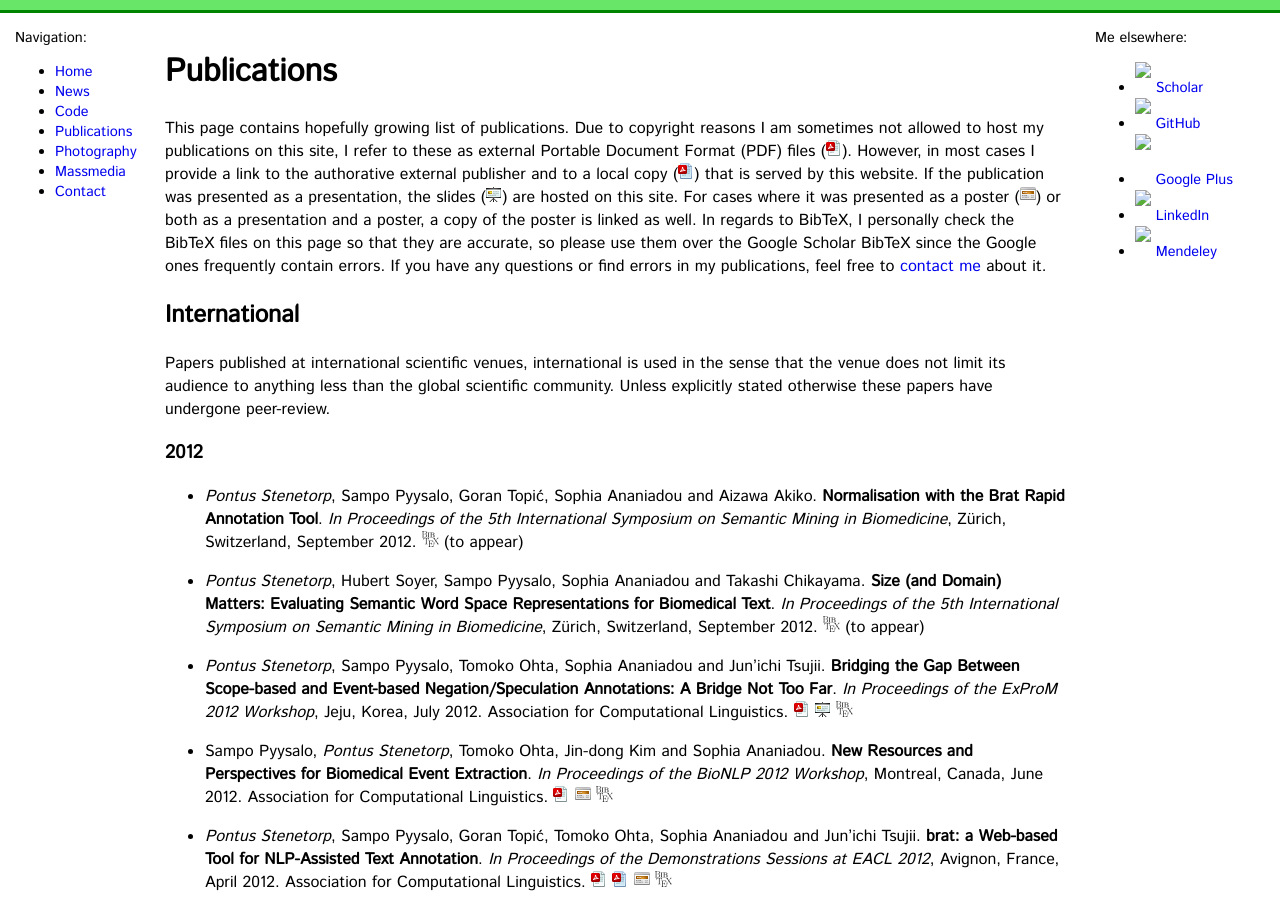
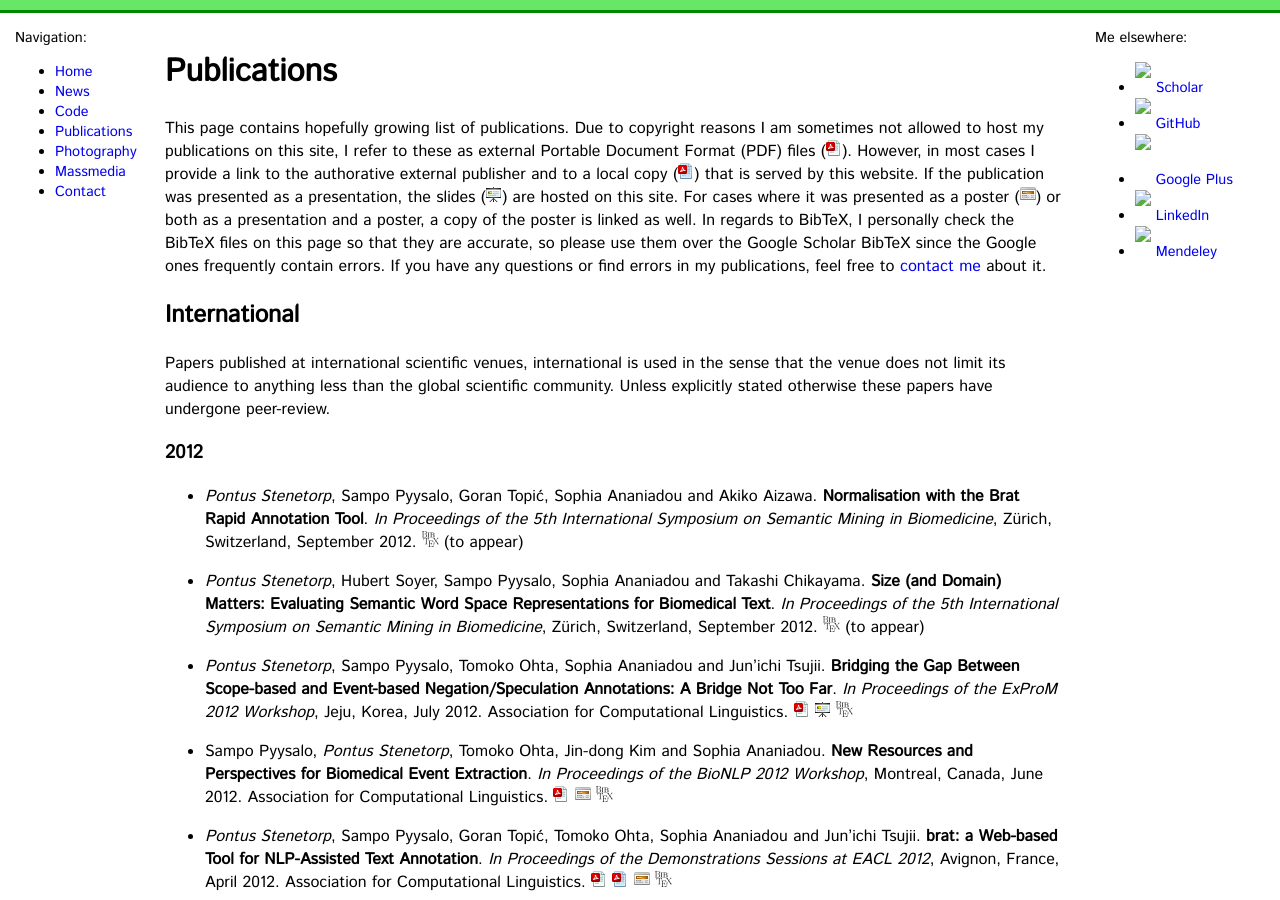
Before and after one commit to gbouchar/ninjin.github.io, a Jekyll site: the page built from publications.md, in a window 1280 px wide and 900 px high. Built offline with Jekyll 4.4.1, drawn with Linux system fonts in a browser that asks for light colours; some web fonts are replaced; Markdown is read by kramdown in place of the engine named in the settings.

Commit message:
Still not getting Japanese last names right, eh?

```diff
--- a/publications.md
+++ b/publications.md
@@ -34,7 +34,7 @@ Unless explicitly stated otherwise these papers have undergone peer-review.
 ### 2012 ###
 
 * *Pontus Stenetorp*, Sampo Pyysalo, Goran Topić, Sophia Ananiadou and
-    Aizawa Akiko.
+    Akiko Aizawa.
     **Normalisation with the Brat Rapid Annotation Tool**.
     *In Proceedings of the 5th International Symposium on Semantic Mining in
     Biomedicine*,
```
